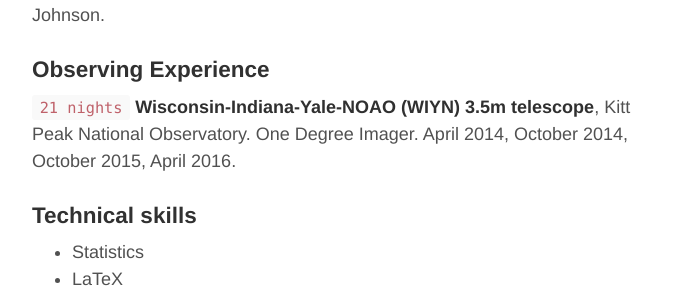
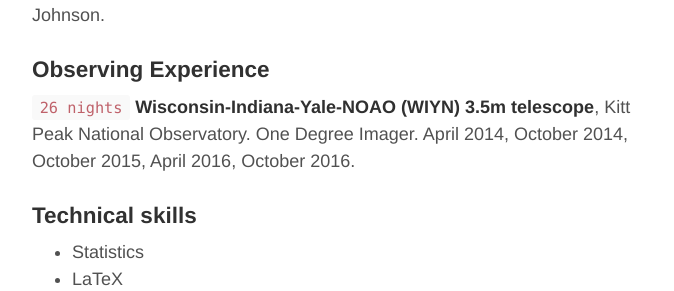
Before and after one commit to bjanesh/bjanesh.github.io, a Jekyll site: the page built from cv.md, in a window 1280 px wide and 900 px high, scrolled down 2236 px. Shown: the part 163-454 px from the top of the window, without its empty margins (293-967 px from the left). Built offline with Jekyll 4.4.1, drawn with Linux system fonts in a browser that asks for light colours; nearby versions of some CDN libraries; our own code applies the rules of GitHub Pages for plain Markdown files; some of the changed text lies outside the part shown.

Commit message:
update cv w/ AGC249525 letter & obs nights

```diff
--- a/cv.md
+++ b/cv.md
@@ -78,7 +78,7 @@ __SEGUE Collaboration Meeting,__ Columbus, OH. _Presentation._ "Metallicity Dist
 _w/_ Heather Morrison, Zhibo Ma, Paul Harding, Connie Rockosi & Jennifer Johnson.
 
 ### Observing Experience
-`21 nights` __Wisconsin-Indiana-Yale-NOAO (WIYN) 3.5m telescope__, Kitt Peak National Observatory. One Degree Imager. April 2014, October 2014, October 2015, April 2016.
+`26 nights` __Wisconsin-Indiana-Yale-NOAO (WIYN) 3.5m telescope__, Kitt Peak National Observatory. One Degree Imager. April 2014, October 2014, October 2015, April 2016, October 2016.
 
 ### Technical skills
 
```
Also changed, not shown: other parts of cv.md (+1 -1 lines).
